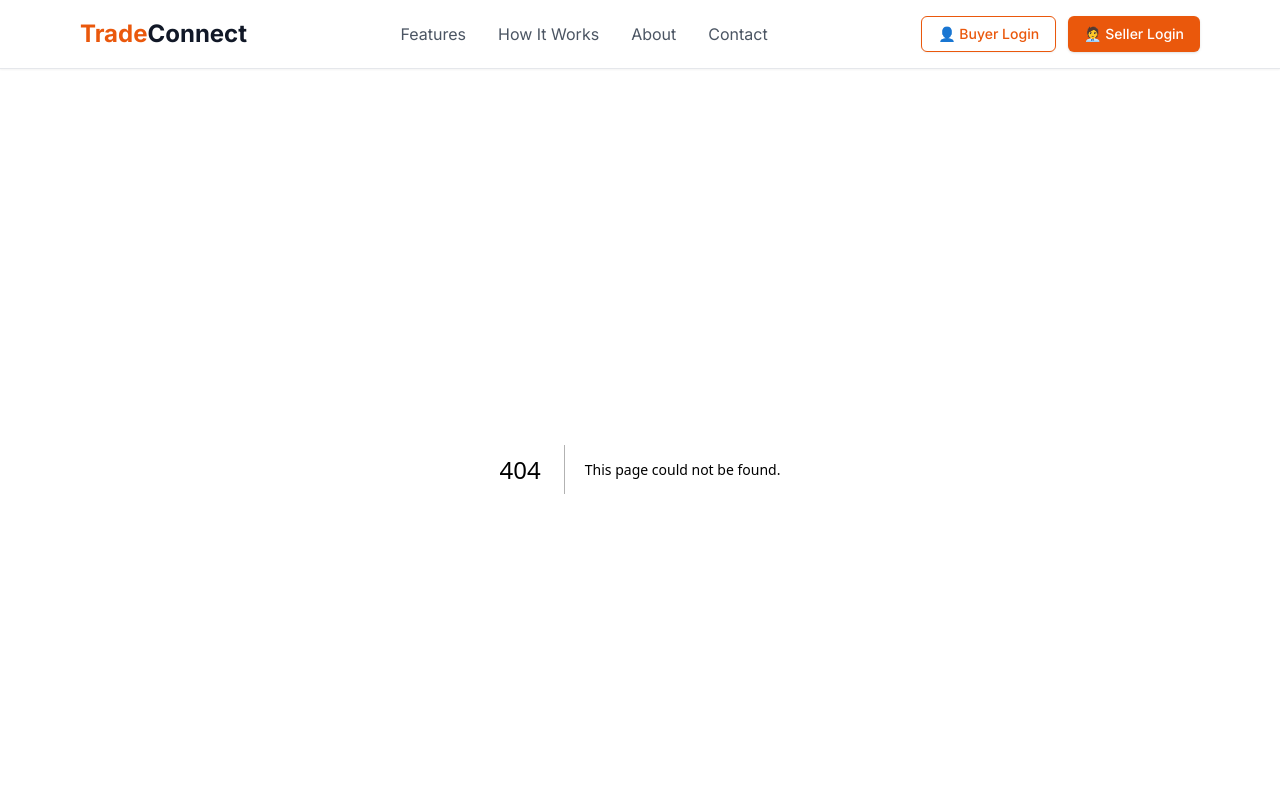
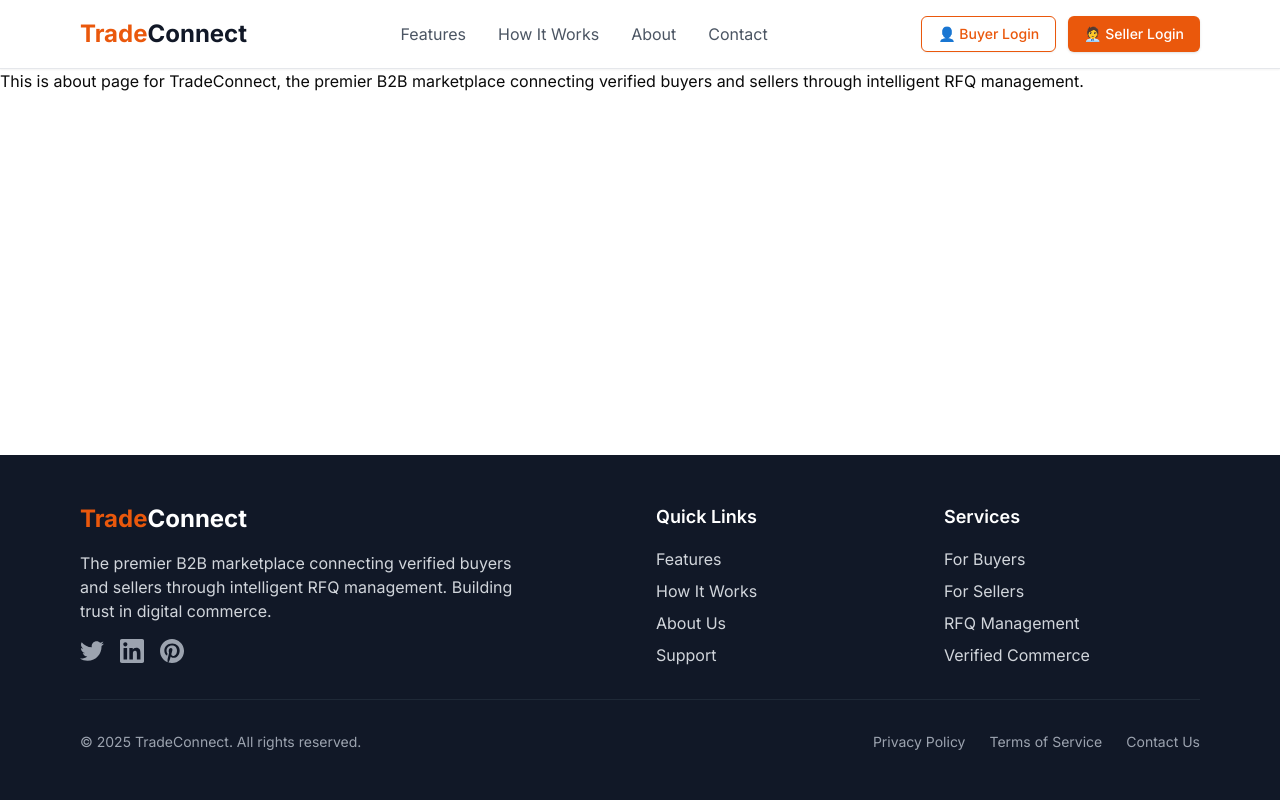
Before and after one commit to SamarthRajput/ecommerce-app, a Next.js app in the folder frontend/: page /about in a window 1280 px wide. Before the commit this address had no page. Shown: the top 800 px of the page. Built offline with nearby package versions, Linux system fonts and the light colour scheme.

Commit message:
feat: Add About page for TradeConnect with introductory content

```diff
--- /dev/null
+++ b/frontend/src/app/about/page.tsx
@@ -0,0 +1,11 @@
+import React from 'react'
+
+const About = () => {
+    return (
+        <div>
+            This is about page for TradeConnect, the premier B2B marketplace connecting verified buyers and sellers through intelligent RFQ management.
+        </div>
+    )
+}
+
+export default About
```
